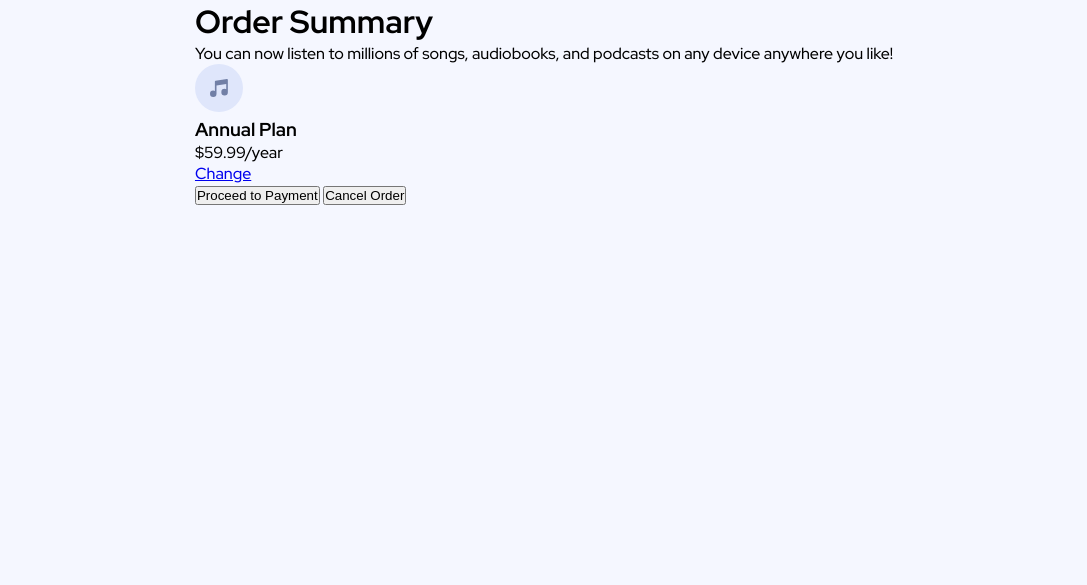
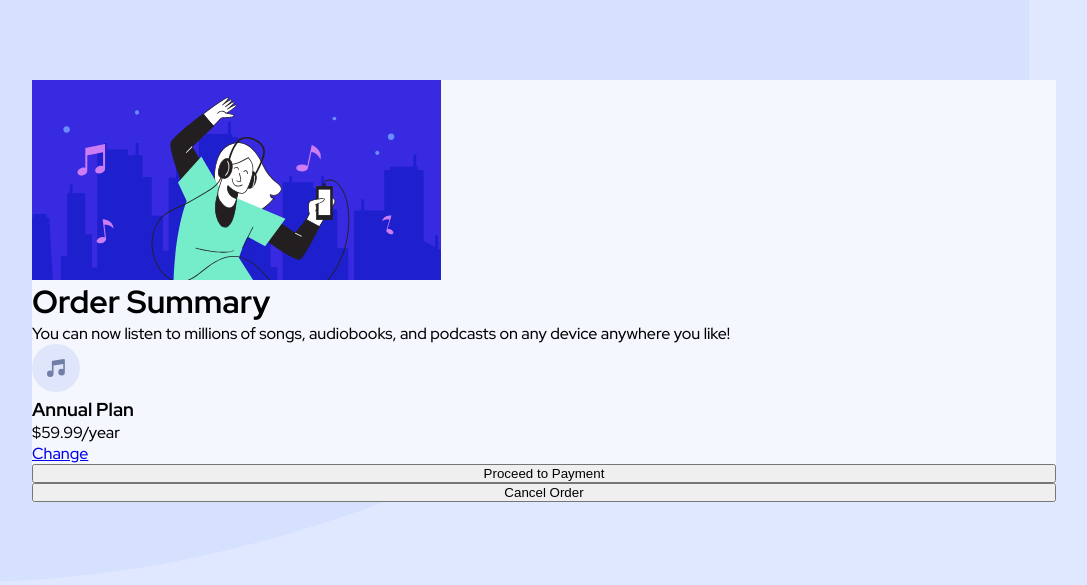
Before and after one commit to YasminFerreira0/Order-summary-component, a plain HTML site: page index.html in a window 1280 px wide. Shown: the whole page, without its empty margins (96-1183 px from the left). Drawn offline with Linux system fonts and the light colour scheme.

Commit message:
Update style.css

```diff
--- a/css/style.css
+++ b/css/style.css
@@ -4,9 +4,27 @@
 }
 body {
     font-family: 'Red Hat Display', sans-serif;
-    background-color: hsl(225, 100%, 98%);
+    background-color: hsl(225, 100%, 94%);
     display: flex;
     flex-direction: column;
     align-items: center;
     justify-content: center;
+    background-image: url(../images/pattern-background-mobile.svg);
+    background-repeat: no-repeat;
+    background-size: contain;
 }
+
+.container {
+    display: flex;
+    flex-direction: column;
+    width: 80vw;
+    margin: 10vh 10vw;
+    background-color: hsl(225, 100%, 98%);
+}
+
+.ilustracao {
+    background-image: url(../images/illustration-hero.svg);
+    background-repeat: no-repeat;
+    background-size: contain;
+    height: 200px;
+}
```
